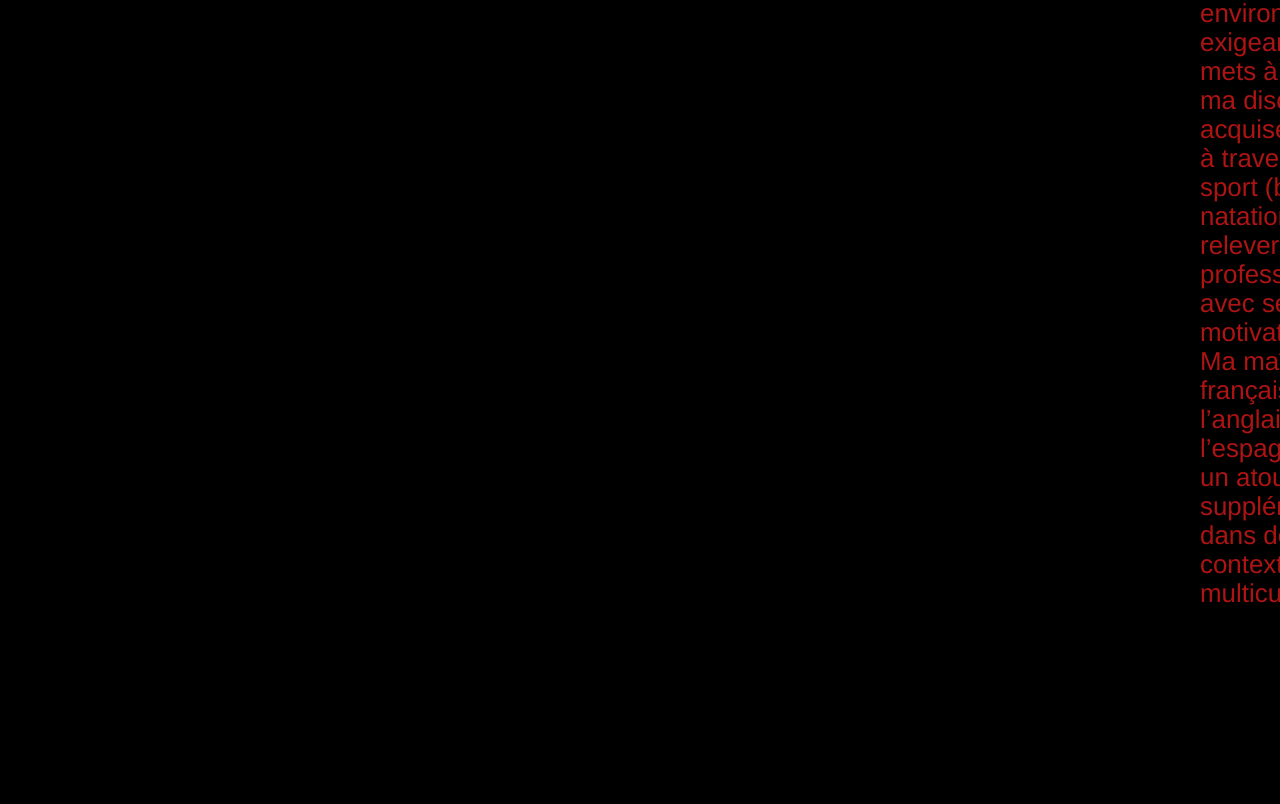
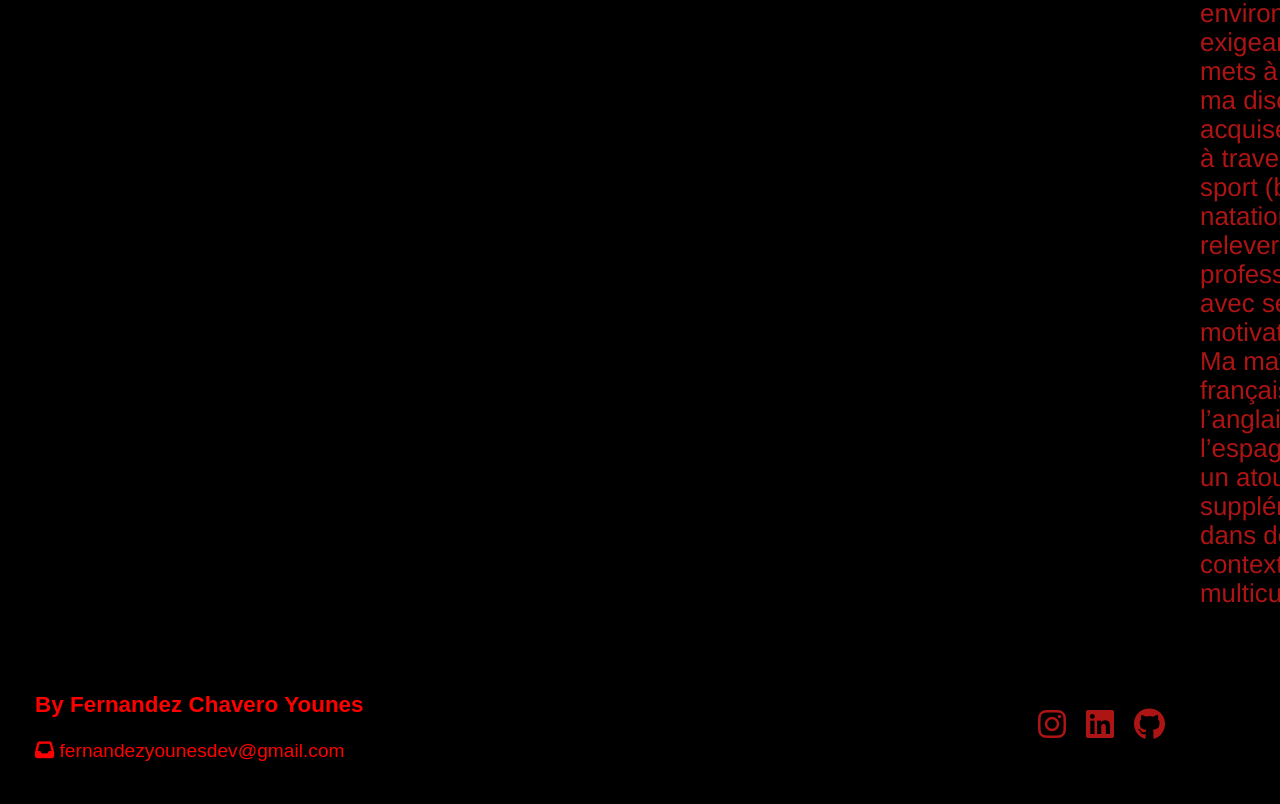
Before and after one commit to youn606/FilRougeHtmlCssJs, a plain HTML site: page index.html in a window 1280 px wide. Shown: the part 1601-2405 px from the top of the page. Before the commit the page ends 2235 px from the top, so only its background shows below. Drawn offline with Linux system fonts and the light colour scheme.

Commit message:
finalisation du footer

```diff
--- a/index.html
+++ b/index.html
@@ -4,6 +4,7 @@
     <meta charset="UTF-8">
     <meta name="viewport" content="width=device-width, initial-scale=1.0">
     <link rel="stylesheet" href="./stylesheet.css">
+    <script src="https://kit.fontawesome.com/28deae6972.js" crossorigin="anonymous"></script>
     <title>Accueil</title>
 </head>
 <body>
@@ -44,7 +45,17 @@
 
 
     <footer>
-
+        <div class="footer">
+            <div class="textfoot">
+                <h3>By Fernandez Chavero Younes</h3>
+                <p><i class="fa-solid fa-inbox"></i> fernandezyounesdev@gmail.com</p>
+            </div>
+            <div class="icons">
+                <li> <a href="https://www.instagram.com/osvol6/"><i class="fa-brands fa-instagram"></i></a></li>
+                <li> <a href="https://fr.linkedin.com/in/fernandez-chavero-934653279?original_referer=https%3A%2F%2Fwww.linkedin.com%2F"><i class="fa-brands fa-linkedin"></i></a></li>
+                <li> <a href="https://github.com/youn606"><i class="fa-brands fa-github"></i></a></li>
+            </div>
+        </div>
     </footer>
 
 <script src="./screept.js"></script>
--- a/stylesheet.css
+++ b/stylesheet.css
@@ -109,3 +109,39 @@ body{
     object-fit: cover;
     margin: 30px;
 }
+
+.footer {
+    display: flex;
+    flex-direction: row;
+    justify-content: center;
+    margin: 15px;
+    padding: 20px;
+    align-items: center;
+}
+.textfoot{
+    font-size: 120%;
+    align-items: end;
+    justify-content: end;
+    width: auto;
+    min-width: 350px;
+}
+
+.icons {
+    display: flex;
+    flex-direction: row;
+    align-items:flex-end;
+    justify-content: end;
+    font-size: 200%;
+    gap: 20px ;
+    text-decoration: none;
+    padding-right: 80px;
+    width: 100%;
+}
+
+.icons a {
+    color: #ad1414;
+    text-decoration: none;
+}
+.icons li {
+    list-style-type: none;
+}
```
